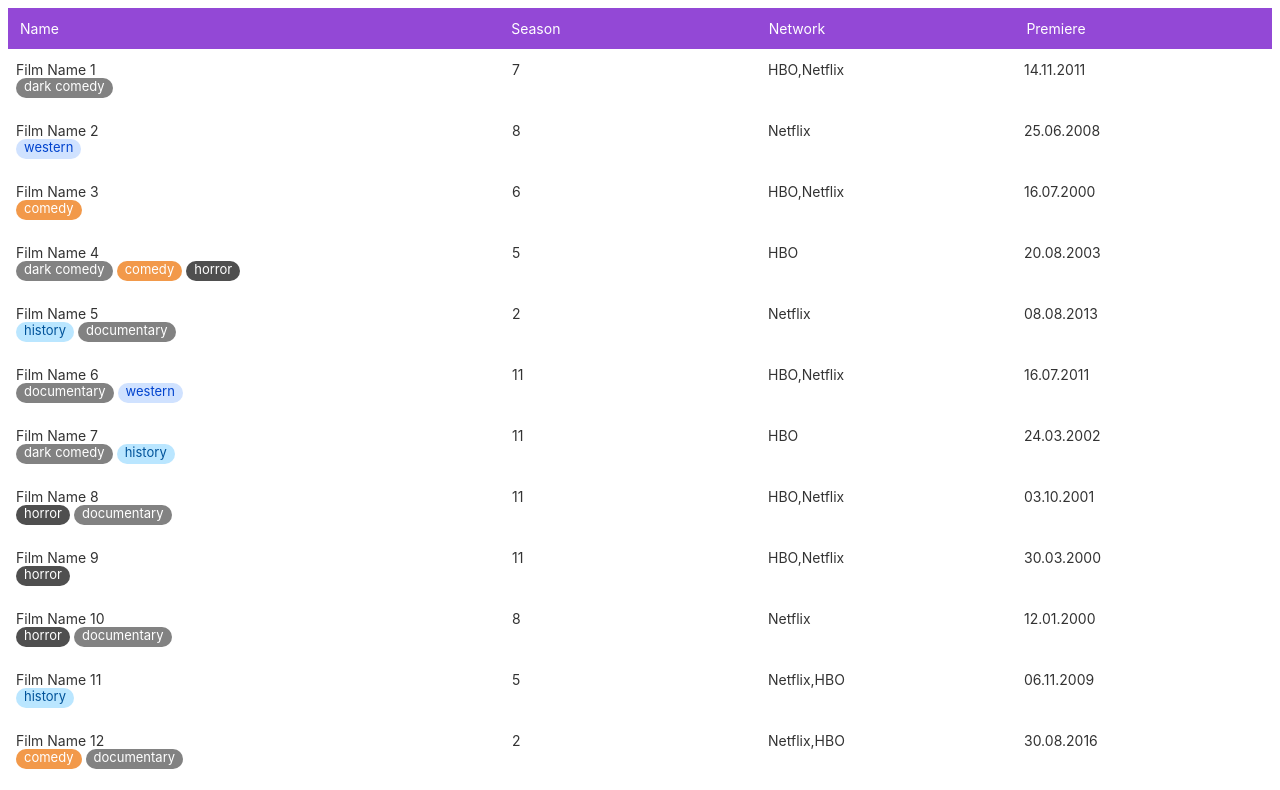
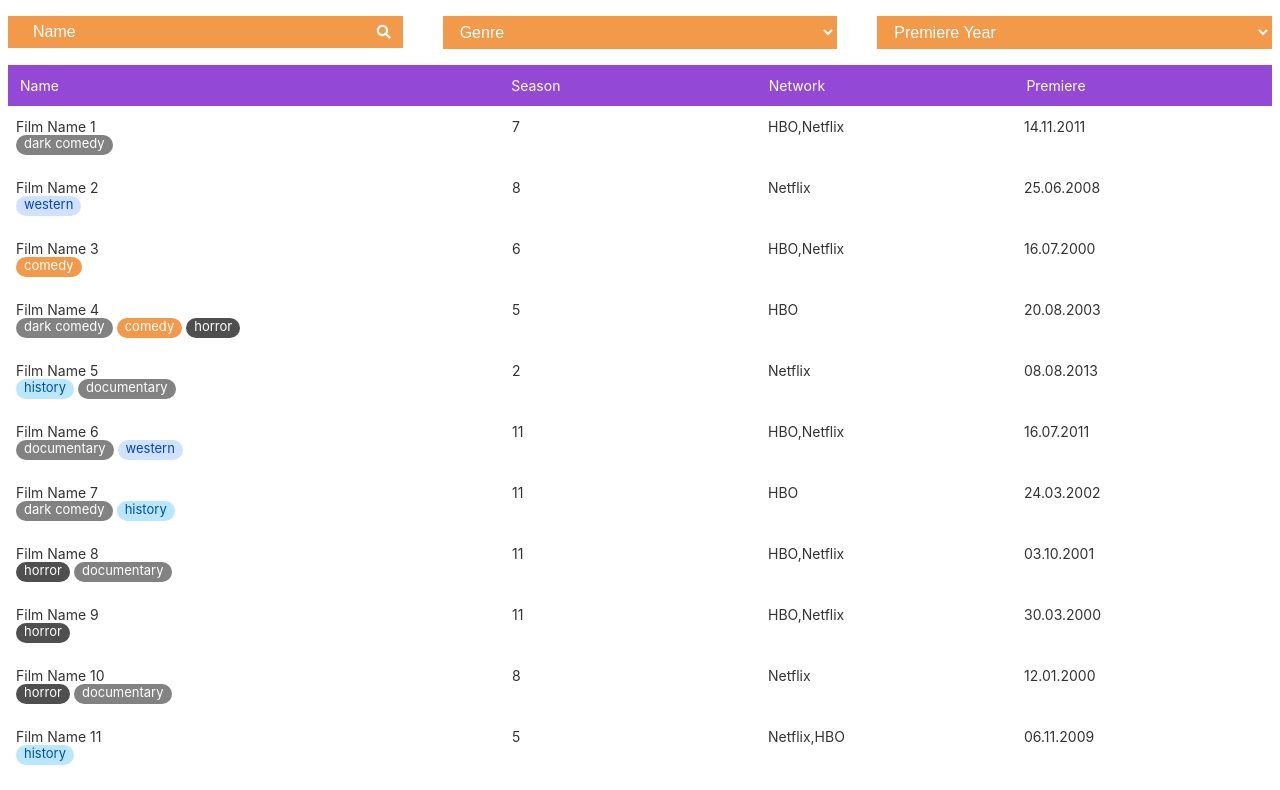
Before and after one commit to alik-p/films-table, an Angular app: page / in a window 1280 px wide. Shown: the top 790 px of the page. Built offline with nearby package versions, Linux system fonts and the light colour scheme.

Commit message:
feat: toolbar markup

```diff
--- a/src/app/app.module.ts
+++ b/src/app/app.module.ts
@@ -5,11 +5,12 @@
 import { FilmListContainerComponent } from './film-list/film-list-container.component';
 import { FilmListComponent } from './film-list/components/film-list/film-list.component';
 
+
 @NgModule({
   declarations: [
     AppComponent,
     FilmListContainerComponent,
-    FilmListComponent
+    FilmListComponent,
   ],
   imports: [
     BrowserModule
@@ -17,4 +18,5 @@
   providers: [],
   bootstrap: [AppComponent]
 })
-export class AppModule { }
+export class AppModule {
+}
--- a/src/app/film-list/components/film-list/film-list.component.html
+++ b/src/app/film-list/components/film-list/film-list.component.html
@@ -1,4 +1,37 @@
 <div class="film-list">
+
+
+  <div class="table">
+
+    <div class="table--toolbar">
+
+      <div class="toolbar--item">
+        <div class="search-input">
+          <input type="text" class="form--control" placeholder="Name">
+          <i class="fas fa-search"></i>
+        </div>
+
+      </div>
+
+      <div class="toolbar--item">
+        <select class="form--control">
+          <option disabled selected>Genre</option>
+          <option>One</option>
+          <option>Two</option>
+          <option>Three</option>
+        </select>
+      </div>
+
+      <div class="toolbar--item">
+        <select class="form--control">
+          <option disabled selected>Premiere Year</option>
+          <option>One</option>
+          <option>Two</option>
+          <option>Three</option>
+        </select>
+      </div>
+
+    </div>
 
     <div class="table--head">
       <div class="table--cell">Name</div>
@@ -6,7 +39,6 @@
       <div class="table--cell">Network</div>
       <div class="table--cell">Premiere</div>
     </div>
-
     <div class="table--row" *ngFor="let film of films">
       <div class="table--cell">
         {{film?.name}}
@@ -24,6 +56,8 @@
         {{film?.premiere | date: 'dd.MM.yyyy'}}
       </div>
     </div>
+  </div>
+
 
 </div>
 
--- a/src/app/film-list/components/film-list/film-list.component.sass
+++ b/src/app/film-list/components/film-list/film-list.component.sass
@@ -9,6 +9,50 @@
 
 .film-list--table
   width: 100%
+
+.table--toolbar
+  display: flex
+  justify-content: space-between
+  margin: 1rem 0
+
+  .toolbar--item
+    width: 100%
+    &:not(:last-child)
+      padding-right: 2.5rem
+
+*:focus
+  outline: none
+
+.search-input
+  display: flex
+  align-items: baseline
+  color: #ffffff
+  background-color: $color-orange
+  padding: 0 .75rem
+
+
+.form--control
+  display: block
+  width: 100%
+  padding: .375rem .75rem
+  font-size: 1rem
+  font-weight: 400
+  color: #ffffff
+  background-color: $color-orange
+  border: 1px solid $color-orange
+  &::placeholder
+    color: #ffffff
+
+
+.form--select
+  display: block
+  width: 100%
+  padding: .375rem .75rem
+  font-size: 1rem
+  font-weight: 400
+  color: #ffffff
+  background-color: $color-orange
+  border: 1px solid $color-orange
 
 
 .table--head, .table--row
--- a/src/styles.sass
+++ b/src/styles.sass
@@ -1,3 +1,5 @@
+@import ~@fortawesome/fontawesome-free/css/all.css
+
 body
   font-family: -apple-system, BlinkMacSystemFont, "Segoe UI", Roboto, Helvetica, Arial, sans-serif, "Apple Color Emoji", "Segoe UI Emoji", "Segoe UI Symbol"
   font-size: 14px
```
Lines whose indentation alone changed are shown as unchanged.
